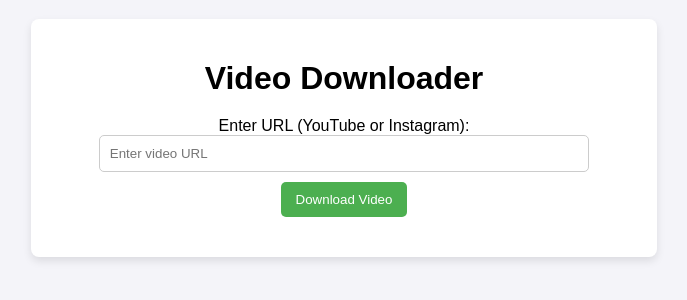
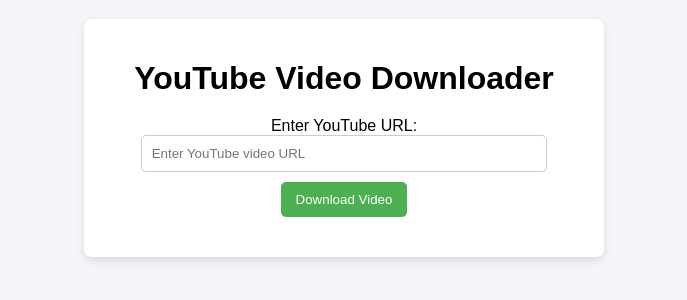
Before and after one commit to agentdodger/Website, a plain HTML site: page index.html in a window 1280 px wide. Shown: the part 262-562 px from the top of the page, without its empty margins (296-983 px from the left). Drawn offline with Linux system fonts and the light colour scheme.

Commit message:
Update index.html

```diff
--- a/index.html
+++ b/index.html
@@ -3,15 +3,15 @@
 <head>
     <meta charset="UTF-8">
     <meta name="viewport" content="width=device-width, initial-scale=1.0">
-    <title>Video Downloader</title>
+    <title>YouTube Video Downloader</title>
     <link rel="stylesheet" href="style.css">
 </head>
 <body>
     <div class="container">
-        <h1>Video Downloader</h1>
+        <h1>YouTube Video Downloader</h1>
         <form id="videoForm">
-            <label for="urlInput">Enter URL (YouTube or Instagram):</label>
-            <input type="url" id="urlInput" placeholder="Enter video URL" required>
+            <label for="urlInput">Enter YouTube URL:</label>
+            <input type="url" id="urlInput" placeholder="Enter YouTube video URL" required>
             <button type="submit">Download Video</button>
         </form>
         <div id="result"></div>
```
